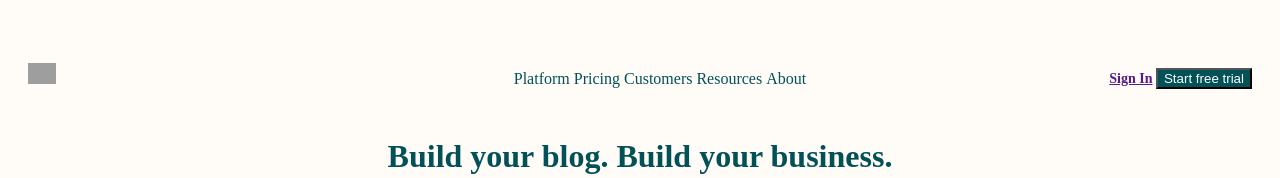
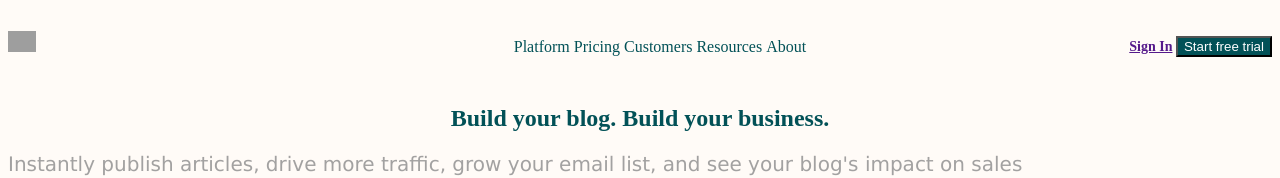
Before and after one commit to wayusei/faseUno, a plain HTML site: page index.html in a window 1280 px wide. Shown: the top 178 px of the page. Drawn offline with Linux system fonts and the light colour scheme; grey boxes are pictures that could not be loaded.

Commit message:
segundo reto, sesion 2

```diff
--- a/index.html
+++ b/index.html
@@ -28,6 +28,7 @@
             <button>Start free trial</button>
         </div>
     </header>
+    <section class="main">
         <h1>Build your blog. Build your business.</h1>
         <p>Instantly publish articles, drive more traffic,
             grow your email list, and see your blog's impact on sales</p>
@@ -40,6 +41,7 @@
         <p>Start publishing today with a <strong>free 7-day trial.</strong></p>
         <p><strong>No credit card </strong>required</p>
         <img width=500px src="https://ignos.blog/wp-content/uploads/2021/04/capterra.png" alt="logo-capterra" />
+    </section>
 </body>
 
 </html>
--- a/styles.css
+++ b/styles.css
@@ -18,9 +18,10 @@ button {
 }
 
 .header {
-    margin-top: 40px;
+    margin: 40px, 20px, 0;
+    /* margin-top: 40px;
     margin-left: 20px;
-    margin-right: 20px;
+    margin-right: 20px; */
     font-size: 0;
 }
 
```
Lines whose indentation alone changed are shown as unchanged.
